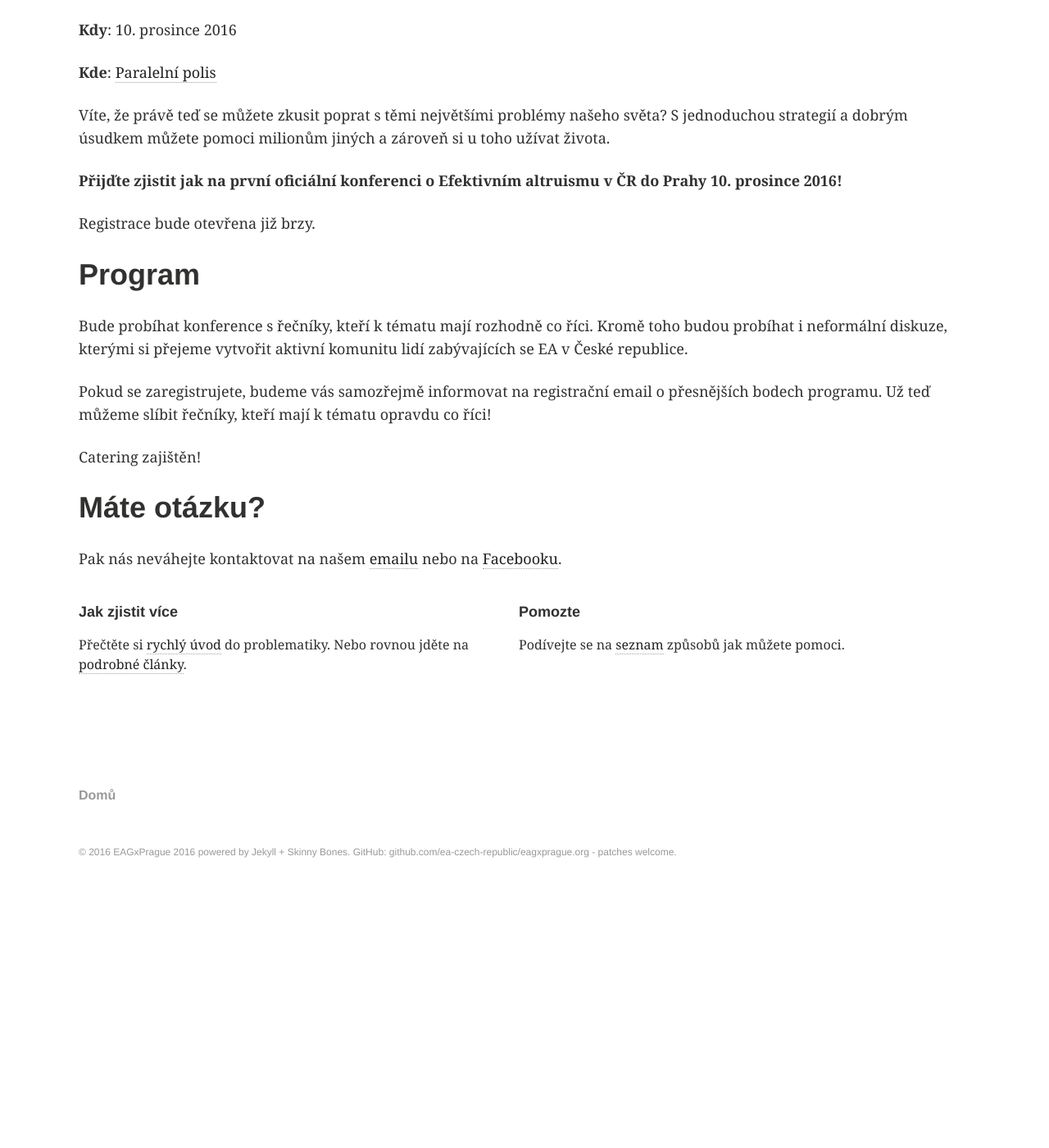
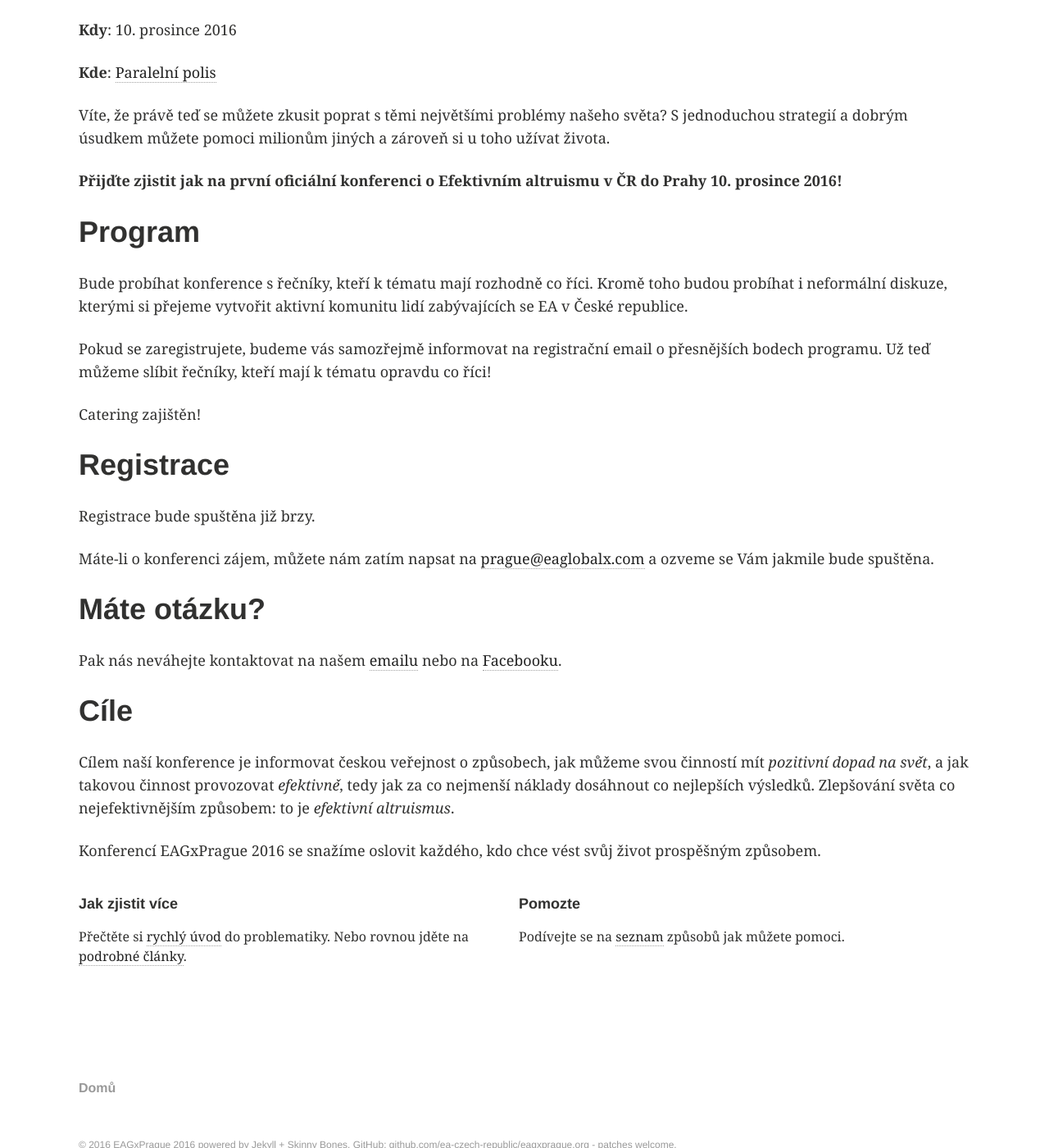
Before and after one commit to ea-czech-republic/eagxprague.org, a Jekyll site: the page built from index.md, in a window 1280 px wide and 1400 px high, scrolled down 599 px. Shown: the whole window at 82% size. Built offline with Jekyll 4.4.1, drawn with Linux system fonts in a browser that asks for light colours; before the commit the page ends 1724 px from its top, so only the background shows below that.

Commit message:
Drobna reorganizace

```diff
--- a/index.md
+++ b/index.md
@@ -17,10 +17,6 @@ image:
   <p class="post-excerpt">Dáváme velmi silný důraz na to najít jen nejlepší z nejlepších způsobů pomoci. Vše podloženo tvrdými daty.</p>
 </div><!-- /.tile -->
 
-
-<!--
--->
-
 </div><!-- /.tiles -->
 
 <div style="clear: both;"></div>
@@ -36,8 +32,6 @@ zároveň si u toho užívat života.
 **Přijďte zjistit jak na první oficiální konferenci o Efektivním altruismu v ČR
 do Prahy 10. prosince 2016!**
 
-Registrace bude otevřena již brzy.
-
 # Program
 
 Bude probíhat konference s řečníky, kteří k tématu mají rozhodně co říci.
@@ -50,12 +44,29 @@ tématu opravdu co říci!
 
 Catering zajištěn!
 
+# Registrace
+
+Registrace bude spuštěna již brzy.
+
+Máte-li o konferenci zájem, můžete nám zatím napsat na
+[prague@eaglobalx.com](mailto:prague@eaglobalx.org) a ozveme se Vám jakmile
+bude spuštěna.
+
 # Máte otázku?
 
-Pak nás neváhejte kontaktovat na našem [emailu](mailto:efektivnialtruismus@gmail.com)
+Pak nás neváhejte kontaktovat na našem [emailu](mailto:prague@eaglobalx.com)
 nebo na [Facebooku](https://www.facebook.com/groups/efektivnialtruismuscz/505083673035289/).
 
+# Cíle
 
+Cílem naší konference je informovat českou veřejnost o způsobech, jak můžeme
+svou činností mít *pozitivní dopad na svět*, a jak takovou činnost provozovat
+*efektivně*, tedy jak za co nejmenší náklady dosáhnout co nejlepších
+výsledků. Zlepšování světa co nejefektivnějším způsobem: to je
+*efektivní altruismus*.
+
+Konferencí EAGxPrague 2016 se snažíme oslovit každého, kdo chce vést svůj život
+prospěšným způsobem.
 
 <div class="tiles">
 <div class="tile" style="width: 47%">
```
